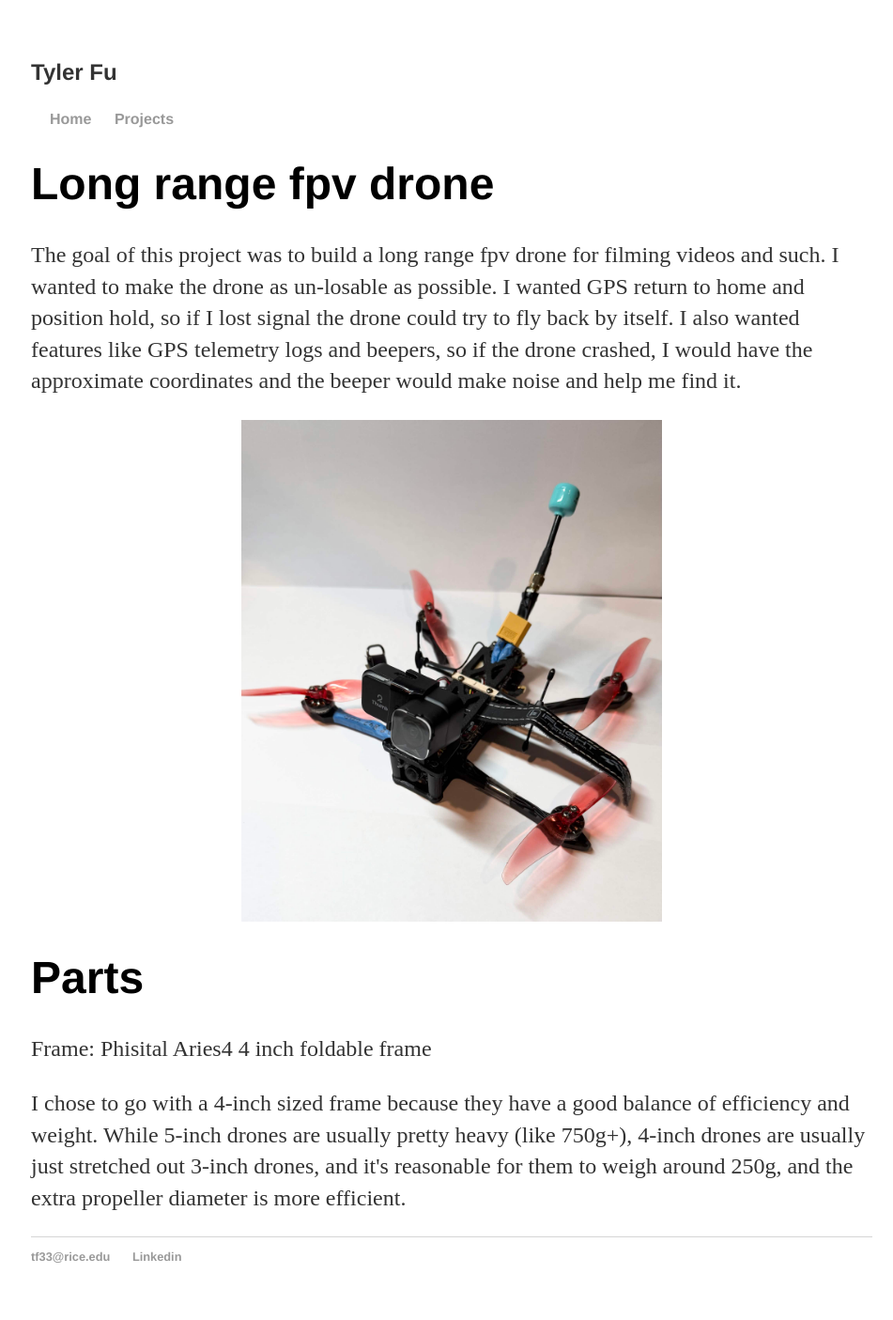
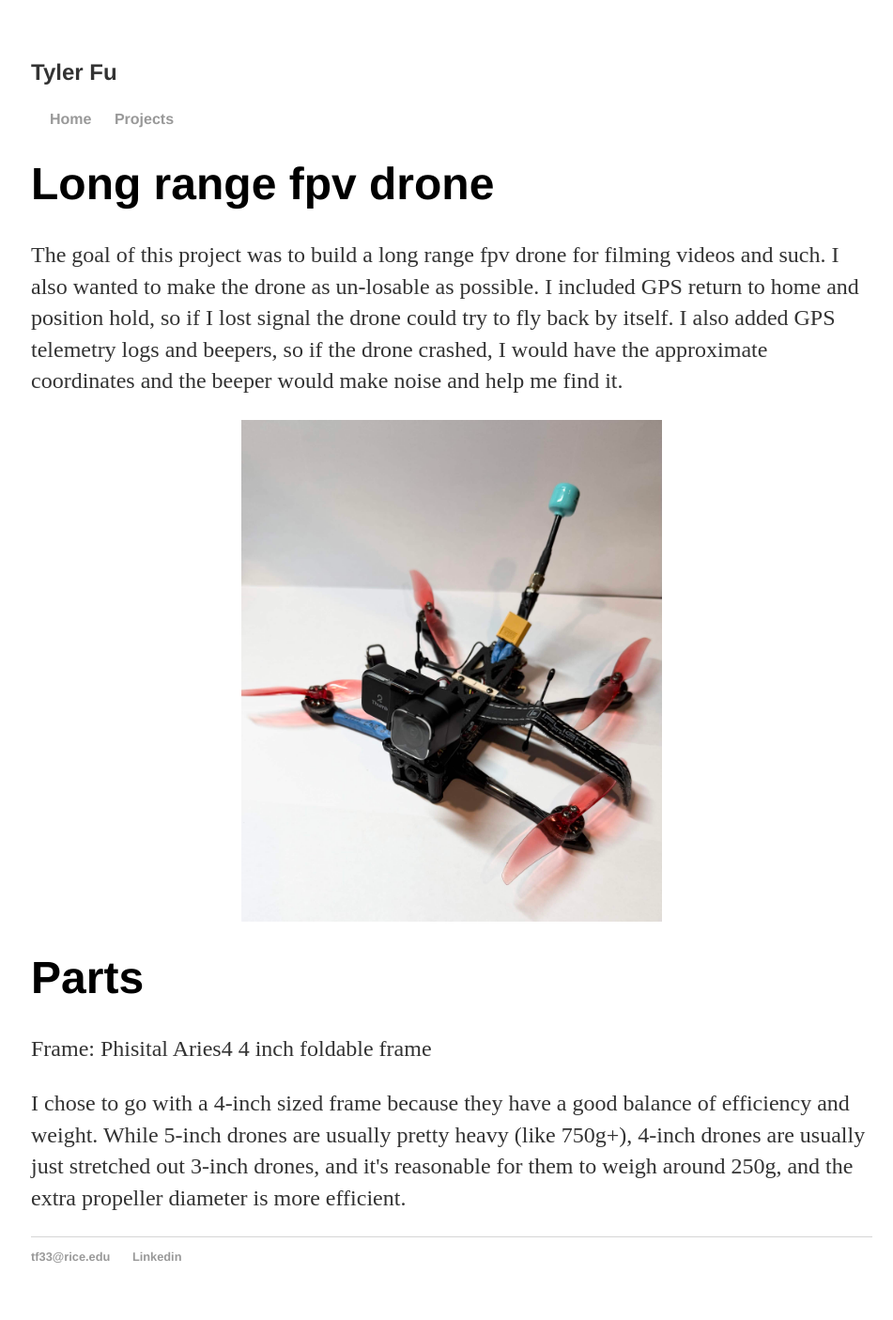
Before and after one commit to tfu1897/tfu1897.github.io, a Jekyll site: the page built from Projects/drone.html, in a window 1280 px wide. Shown: the whole page at 94% size, without its empty margins (159-1110 px from the left). Built offline with Jekyll 4.4.1, drawn with Linux system fonts in a browser that asks for light colours.

Commit message:
Update drone.html

```diff
--- a/Projects/drone.html
+++ b/Projects/drone.html
@@ -5,7 +5,7 @@ permalink: /Projects/drone/
 ---
 <div class="blurb">
 	<h1>Long range fpv drone</h1>
-	<p>The goal of this project was to build a long range fpv drone for filming videos and such. I wanted to make the drone as un-losable as possible. I wanted GPS return to home and position hold, so if I lost signal the drone could try to fly back by itself.  I also wanted features like GPS telemetry logs and beepers, so if the drone crashed, I would have the approximate coordinates and the beeper would make noise and help me find it.</p>
+	<p>The goal of this project was to build a long range fpv drone for filming videos and such. I also wanted to make the drone as un-losable as possible. I included GPS return to home and position hold, so if I lost signal the drone could try to fly back by itself.  I also added GPS telemetry logs and beepers, so if the drone crashed, I would have the approximate coordinates and the beeper would make noise and help me find it.</p>
 	<img src="{{ 'images/droneground.jpg' | relative_url }}" class="centered-image">
 </div>
 <div class="Parts">
```
